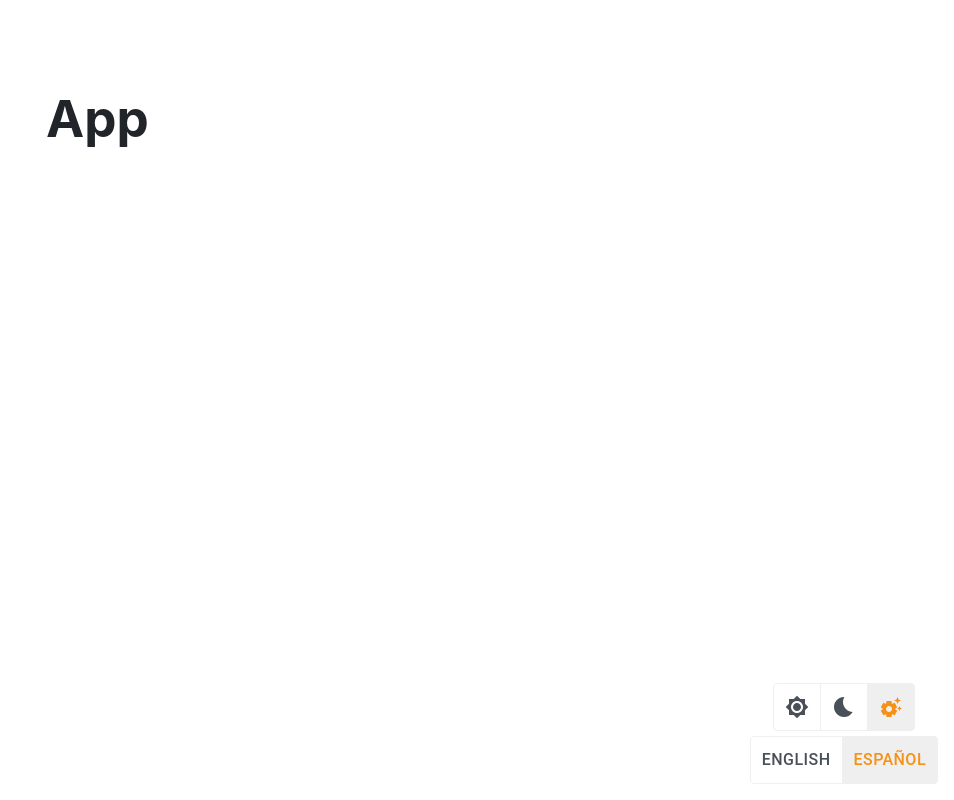
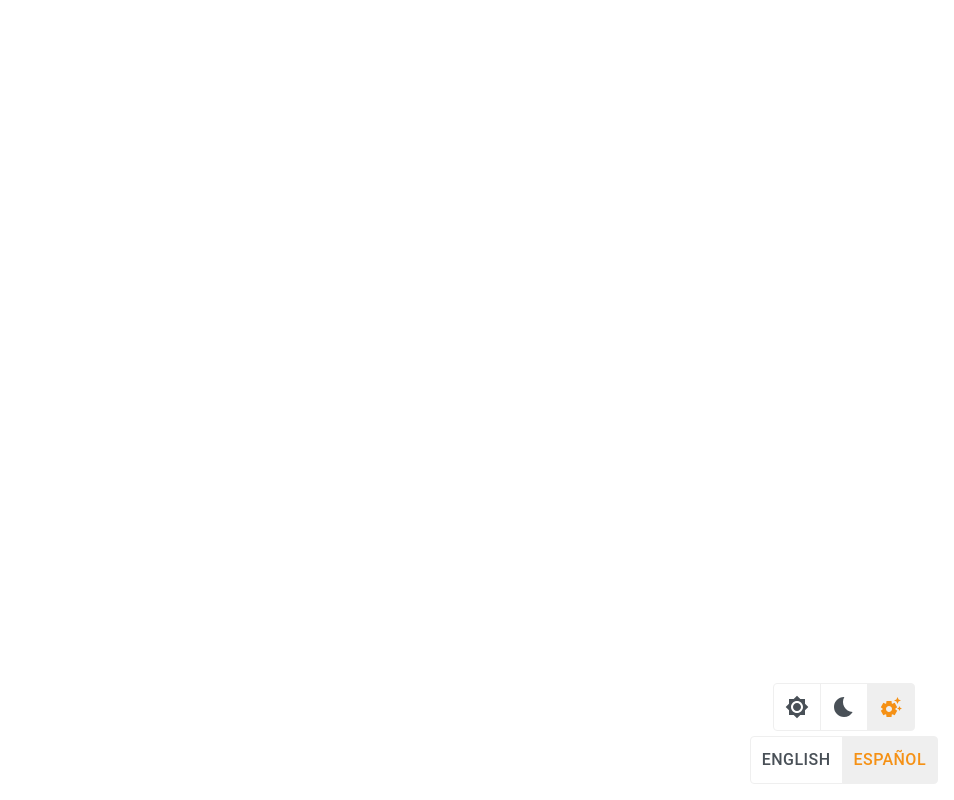
Before and after one commit to carlos-paezf/Professional_Portfolio, a React (Vite) app: page / in a window 1280 px wide. Shown: the top 800 px of the page, without its empty margins (326-1280 px from the left). Built offline with nearby package versions, Linux system fonts and the light colour scheme.

Commit message:
`Refactored AppLayout component to use SidenavLayout and DynamicContentLayout components`

```diff
--- a/src/app/layout/AppLayout.tsx
+++ b/src/app/layout/AppLayout.tsx
@@ -1,15 +1,20 @@
 import { FC } from "react";
 
+import { DynamicContentLayout } from "./DynamicContentLayout";
+import { SidenavLayout } from "./SidenavLayout";
 
+
+/**
+ * The `AppLayout` function component renders the main layout of the application with a side navigation
+ * and dynamic content.
+ * @returns The `AppLayout` component is being returned, which consists of a `<main>` element
+ * containing the `SidenavLayout` and `DynamicContentLayout` components.
+ */
 export const AppLayout: FC = () => {
     return (
         <main>
-            <div className="column-1 sidenav">
-
-            </div>
-            <div className="column-2">
-                <h1>App</h1>
-            </div>
+            <SidenavLayout />
+            <DynamicContentLayout />
         </main>
     );
 };
--- /dev/null
+++ b/src/app/layout/DynamicContentLayout.tsx
@@ -0,0 +1,20 @@
+import { FC } from "react";
+import { Outlet } from "react-router";
+
+import { NavigationTabComponent } from "../components/content/NavigationTab";
+
+
+/**
+ * The `DynamicContentLayout` component in TypeScript React renders a dynamic content layout with a
+ * navigation tab component and an outlet.
+ * @returns The `DynamicContentLayout` component is being returned. It consists of a `div` element with
+ * the class name "dynamic-content" containing the `NavigationTabComponent` and the `Outlet` component.
+ */
+export const DynamicContentLayout: FC = () => {
+    return (
+        <div className="dynamic-content">
+            <NavigationTabComponent />
+            <Outlet />
+        </div>
+    );
+};
```
